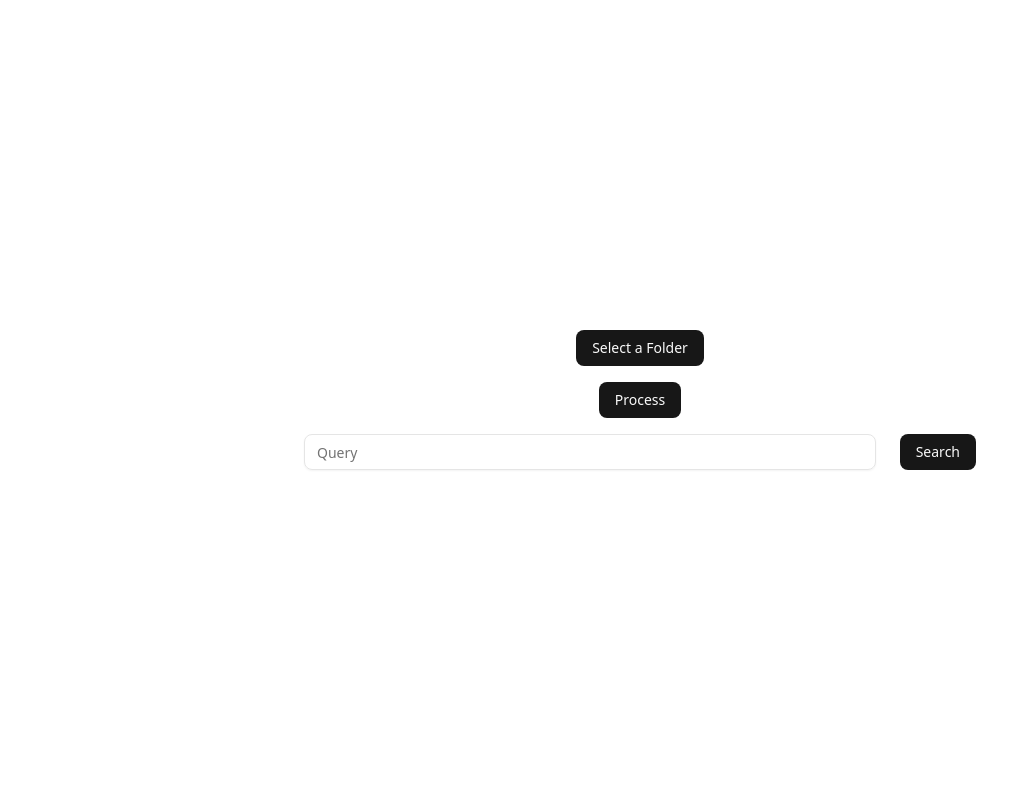
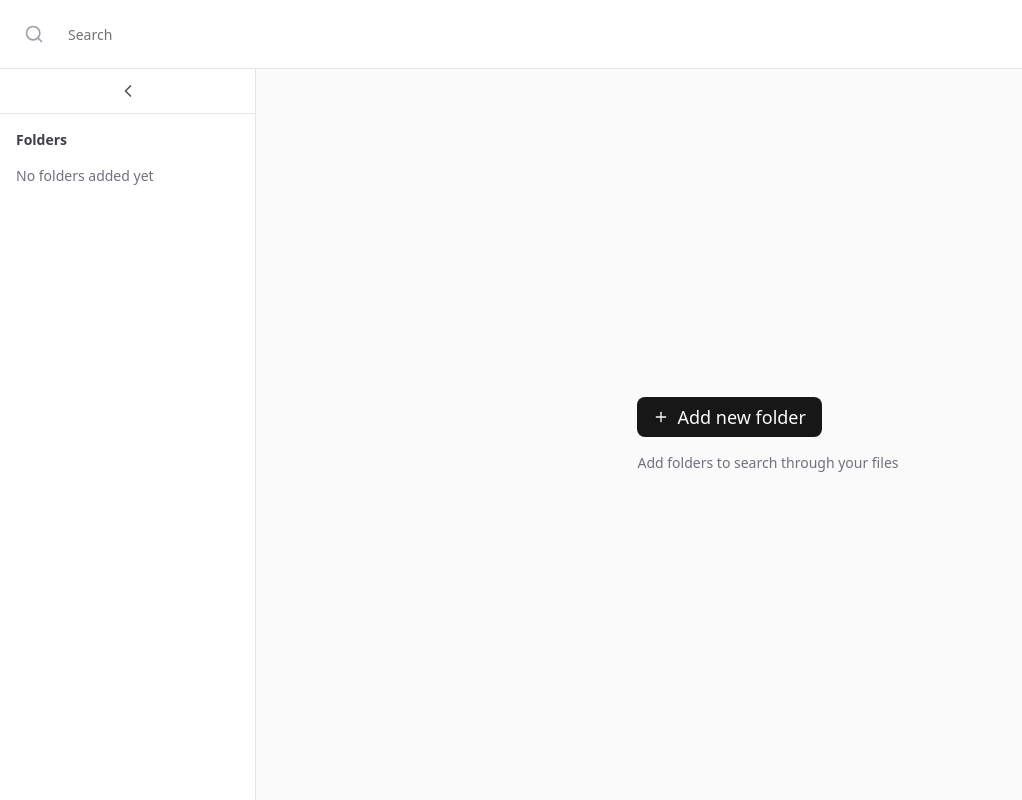
Before and after one commit to kelvinjou/deepfind, a React (Vite) app in the folder frontend/: page / in a window 1280 px wide. Shown: the whole page, without its empty margins (0-1022 px from the left). Built offline with nearby package versions, Linux system fonts and the light colour scheme.

Commit message:
simple claude frontend

```diff
--- a/frontend/src/App.tsx
+++ b/frontend/src/App.tsx
@@ -1,14 +1,16 @@
 import { Button } from "@/components/ui/button"
 import { Input } from "@/components/ui/input"
 import { useState } from "react"
+import { Search, Plus, ChevronRight, ChevronLeft, Folder } from "lucide-react"
 
 function App() {
-  const [selectedFolder, setSelectedFolder] = useState<string | null>(null)
-  const [query, setQuery] = useState("");
+  const [selectedFolders, setSelectedFolders] = useState<string[]>([])
+  const [query, setQuery] = useState("")
+  const [sidebarOpen, setSidebarOpen] = useState(true)
 
-  const [results, setResults] = useState<any>(null);
-  const [loading, setLoading] = useState(false);
-  const [error, setError] = useState<string | null>(null);
+  const [results, setResults] = useState<any>(null)
+  const [loading, setLoading] = useState(false)
+  const [error, setError] = useState<string | null>(null)
 
   const handleSelectFolder = async () => {
     const result = await window.electronAPI.openDirectory()
@@ -16,20 +18,14 @@ function App() {
       const folderPath = result.filePaths[0]
       const files = await window.electronAPI.readDirectory(folderPath)
       console.log(files)
-      setSelectedFolder(folderPath)
-    }
-  }
+      setSelectedFolders((prev) => [...prev, folderPath])
 
-  const handleSubmit = async () => {
-    const newSubmission = {
-      "folderPath": selectedFolder
-    }
-
+      // Automatically submit the folder for processing
       try {
         const response = await fetch("http://localhost:7777/dir/", {
           method: "POST",
           headers: { "Content-Type": "application/json" },
-        body: JSON.stringify(newSubmission)
+          body: JSON.stringify({ folderPath })
         })
 
         if (!response.ok) {
@@ -42,50 +38,169 @@ function App() {
         console.error("Error:", error)
       }
     }
+  }
 
   const getQueryResults = async () => {
     const params = new URLSearchParams({
       q: query,
-    });
+    })
 
     const response = await fetch(`http://localhost:7777/query/?${params.toString()}`,
       {
         method: "GET",
       }
-    );
+    )
     if (!response.ok) {
-      throw new Error(`HTTP error! status: ${response.status}`);
+      throw new Error(`HTTP error! status: ${response.status}`)
     }
-    return response.json();
+    return response.json()
   }
 
   const handleSearch = async () => {
-    if (!query.trim()) return;
+    if (!query.trim()) return
 
-    setLoading(true);
-    setError(null);
+    setLoading(true)
+    setError(null)
 
     try {
-      const data = await getQueryResults();
-      setResults(data);
+      const data = await getQueryResults()
+      setResults(data)
     } catch (err: any) {
-      setError(err.message ?? "Search failed");
+      setError(err.message ?? "Search failed")
     } finally {
-      setLoading(false);
+      setLoading(false)
     }
-  };
+  }
+
+  const handleKeyDown = (e: React.KeyboardEvent<HTMLInputElement>) => {
+    if (e.key === "Enter") {
+      handleSearch()
+    }
+  }
 
   return (
-    <div className="flex min-h-svh flex-col items-center justify-center px-4 py-6 gap-4">
-      <Button onClick={handleSelectFolder}>Select a Folder</Button>
-      {selectedFolder && <p>Selected: {selectedFolder}</p>}
+    <div className="flex h-screen flex-col bg-zinc-50">
+      {/* Top Search Bar */}
+      <div className="flex items-center gap-3 border-b bg-white px-6 py-4">
+        <Search className="h-5 w-5 text-zinc-400" />
+        <Input
+          placeholder="Search"
+          value={query}
+          onChange={(e) => setQuery(e.target.value)}
+          onKeyDown={handleKeyDown}
+          className="flex-1 border-0 shadow-none focus-visible:ring-0"
+        />
+      </div>
 
-      <Button onClick={handleSubmit}>Process</Button>
+      {/* Main Layout with Sidebar */}
+      <div className="flex flex-1 overflow-hidden">
+        {/* Sidebar */}
+        <div
+          className={`border-r bg-white transition-all duration-300 ${
+            sidebarOpen ? "w-64" : "w-12"
+          }`}
+        >
+          <div className="flex h-full flex-col">
+            {/* Sidebar Toggle */}
+            <button
+              onClick={() => setSidebarOpen(!sidebarOpen)}
+              className="flex items-center justify-center border-b p-3 hover:bg-zinc-50"
+            >
+              {sidebarOpen ? (
+                <ChevronLeft className="h-5 w-5 text-zinc-600" />
+              ) : (
+                <ChevronRight className="h-5 w-5 text-zinc-600" />
+              )}
+            </button>
 
-      <div className="flex w-full max-w-2xl items-center gap-3">
-        <Input placeholder="Query" onChange={(e) => setQuery(e.target.value)} />
-        <div style={{ flex: 1}} />
-        <Button onClick={handleSearch} disabled={loading}>{loading ? "Searching..." : "Search"}</Button>
+            {/* Sidebar Content */}
+            {sidebarOpen && (
+              <div className="flex-1 overflow-y-auto p-4">
+                <h2 className="mb-4 text-sm font-semibold text-zinc-700">Folders</h2>
+                <div className="space-y-2">
+                  {selectedFolders.length === 0 ? (
+                    <p className="text-sm text-zinc-500">No folders added yet</p>
+                  ) : (
+                    selectedFolders.map((folder, index) => (
+                      <div
+                        key={index}
+                        className="flex items-center gap-2 rounded-lg border bg-white p-3 text-sm hover:bg-zinc-50"
+                      >
+                        <Folder className="h-4 w-4 text-zinc-500" />
+                        <span className="truncate text-zinc-700">{folder.split('/').pop()}</span>
+                      </div>
+                    ))
+                  )}
+                </div>
+              </div>
+            )}
+          </div>
+        </div>
+
+        {/* Main Content Area */}
+        <div className="flex flex-1 flex-col items-center justify-center p-8">
+          {!results && !loading && !error && (
+            <div className="text-center">
+              <Button
+                onClick={handleSelectFolder}
+                className="flex items-center gap-2 text-lg"
+                size="lg"
+              >
+                <Plus className="h-5 w-5" />
+                Add new folder
+              </Button>
+              <p className="mt-4 text-sm text-zinc-500">
+                Add folders to search through your files
+              </p>
+            </div>
+          )}
+
+          {loading && (
+            <div className="text-center">
+              <p className="text-lg text-zinc-600">Searching...</p>
+            </div>
+          )}
+
+          {error && (
+            <div className="text-center">
+              <p className="text-lg text-red-600">Error: {error}</p>
+            </div>
+          )}
+
+          {results && (
+            <div className="w-full max-w-4xl">
+              <h2 className="mb-4 text-xl font-semibold text-zinc-800">Search Results</h2>
+              <div className="space-y-3">
+                {results.results && results.results.length > 0 ? (
+                  results.results.map((result: any, index: number) => (
+                    <div
+                      key={index}
+                      className="rounded-lg border bg-white p-4 shadow-sm hover:shadow-md transition-shadow"
+                    >
+                      <div className="flex items-start gap-3">
+                        <Folder className="h-5 w-5 text-zinc-500 mt-0.5" />
+                        <div className="flex-1">
+                          <h3 className="font-medium text-zinc-800">{result.file_name}</h3>
+                          <p className="text-sm text-zinc-500 mt-1">{result.file_path}</p>
+                          {result.content && (
+                            <p className="text-sm text-zinc-600 mt-2">{result.content}</p>
+                          )}
+                          {result.similarity_score && (
+                            <p className="text-xs text-zinc-400 mt-2">
+                              Similarity: {(result.similarity_score * 100).toFixed(1)}%
+                            </p>
+                          )}
+                        </div>
+                      </div>
+                    </div>
+                  ))
+                ) : (
+                  <p className="text-center text-zinc-500">No results found</p>
+                )}
+              </div>
+            </div>
+          )}
+        </div>
       </div>
     </div>
   )
```
Also changed, not shown: 2 other files (tests, documents, lock files or other folders). Lines whose indentation alone changed are shown as unchanged.
